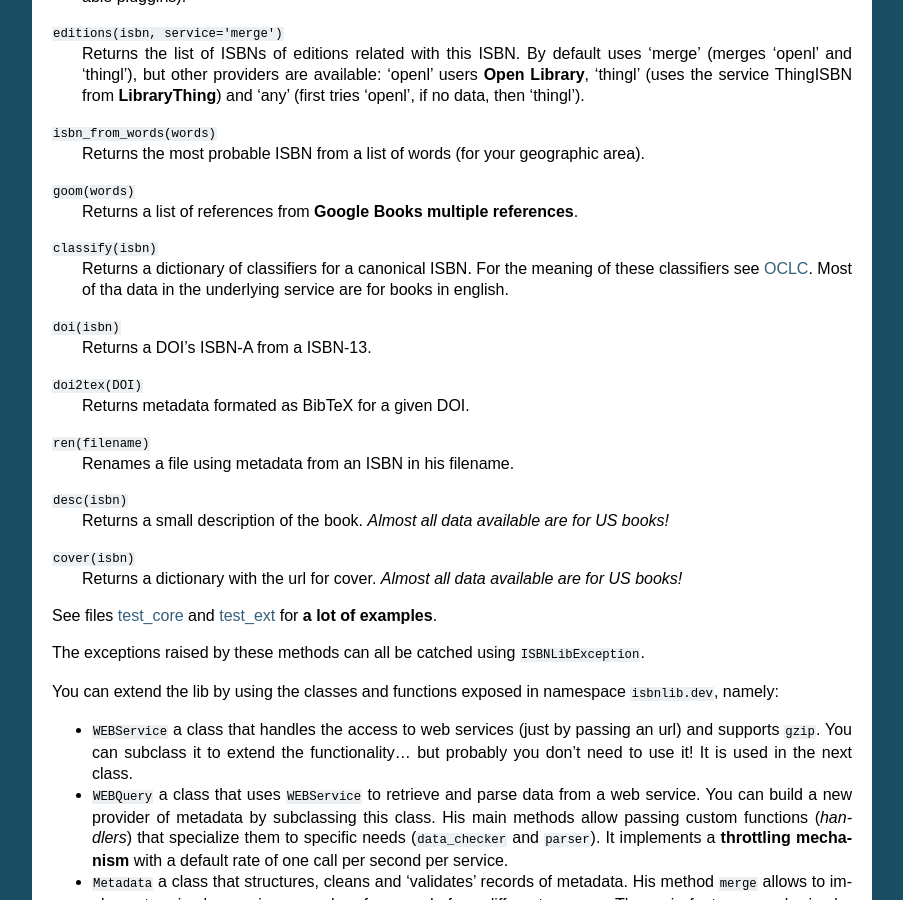
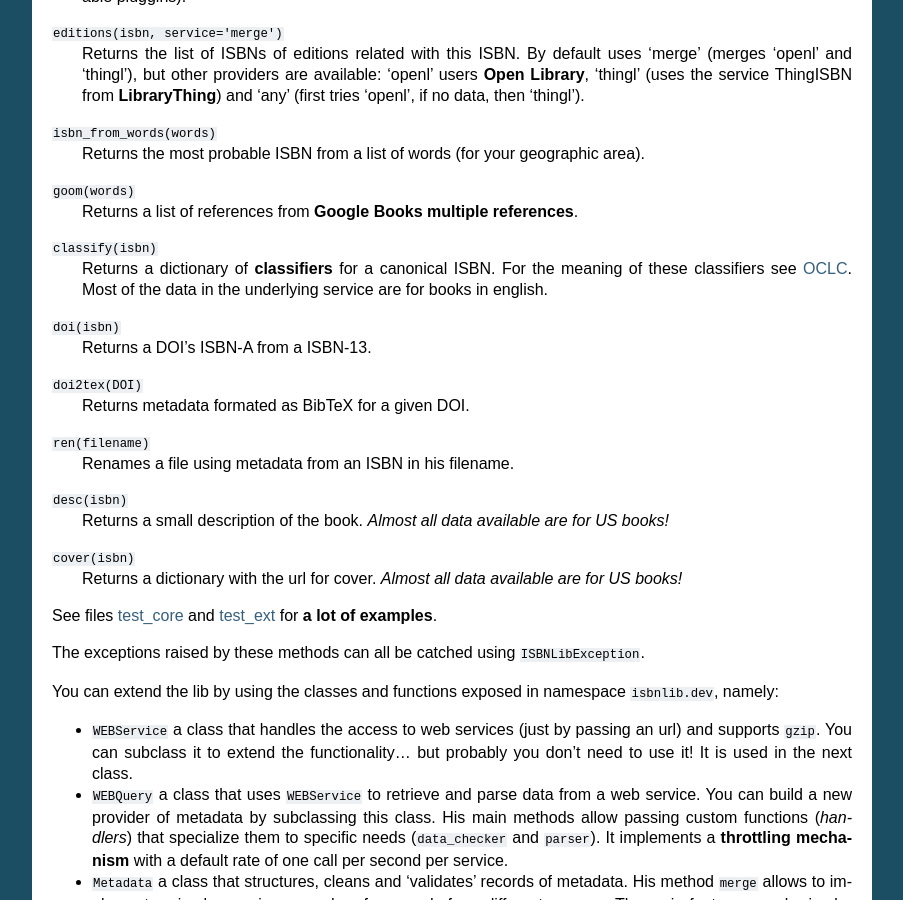
Before and after one commit to xlcnd/isbnlib, a Sphinx documentation site: the page built from docs/devs.rst, in a window 1280 px wide and 900 px high, scrolled down 1521 px. Shown: the whole window, without its empty margins (198-1101 px from the left). Built offline with Sphinx 7.4.7, drawn with Linux system fonts in a browser that asks for light colours.

```diff
--- a/README.rst
+++ b/README.rst
@@ -145,8 +145,8 @@
     Returns a list of references from **Google Books multiple references**.
 
 ``classify(isbn)``
-    Returns a dictionary of classifiers for a canonical ISBN. For the meaning of these classifiers see OCLC_.
-    Most of tha data in the underlying service are for books in english.
+    Returns a dictionary of **classifiers** for a canonical ISBN. For the meaning of these classifiers see OCLC_.
+    Most of the data in the underlying service are for books in english.
 
 ``doi(isbn)``
     Returns a DOI's ISBN-A from a ISBN-13.
--- a/docs/devs.rst
+++ b/docs/devs.rst
@@ -95,8 +95,8 @@
   Returns a list of references from **Google Books multiple references**.
 
 ``classify(isbn)``
-    Returns a dictionary of classifiers for a canonical ISBN. For the meaning of these classifiers see OCLC_.
-    Most of tha data in the underlying service are for books in english.
+    Returns a dictionary of **classifiers** for a canonical ISBN. For the meaning of these classifiers see OCLC_.
+    Most of the data in the underlying service are for books in english.
 
 ``doi(isbn)``
   Returns a DOI's ISBN-A from a ISBN-13.
```
